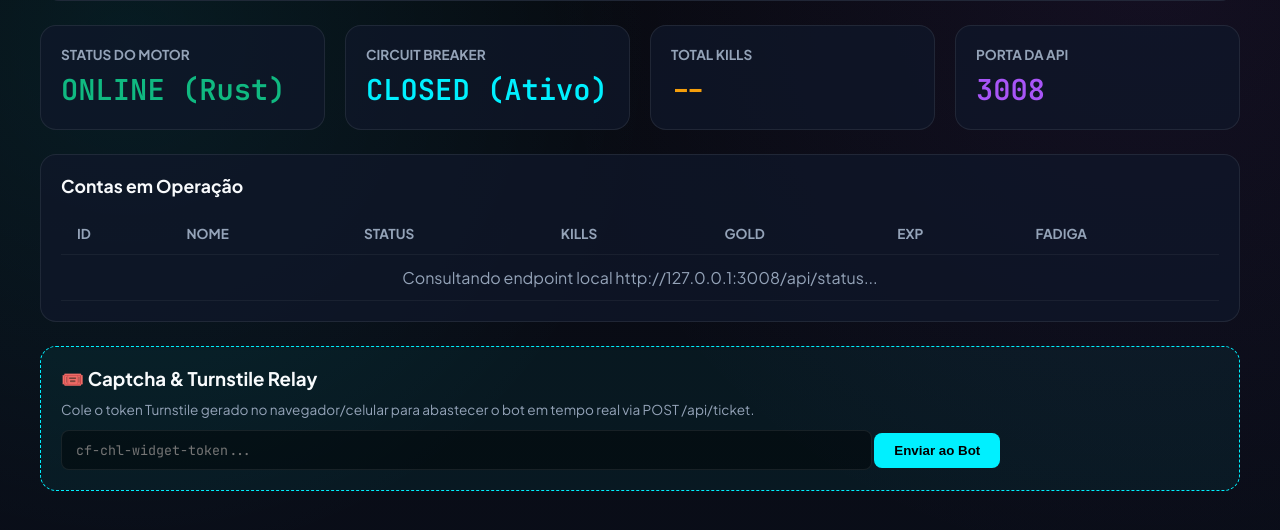
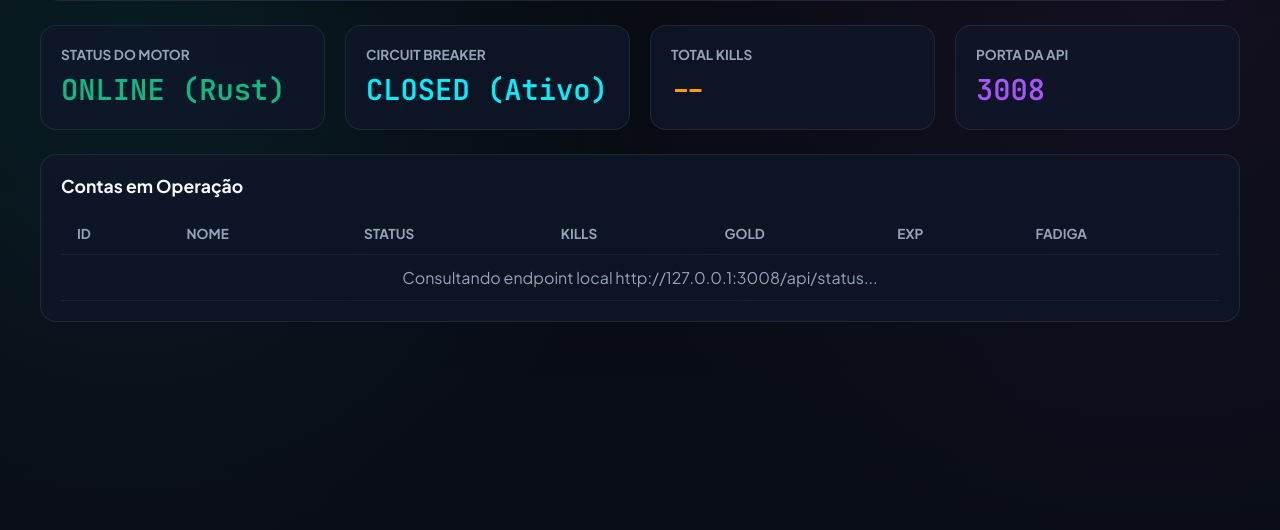
Before and after one commit to kbelludoo/bot-leveling-rust, a plain HTML site: page docs/index.html in a window 1280 px wide. Shown: the part 116-646 px from the top of the page. Drawn offline with Linux system fonts and the light colour scheme; no server answers.

Commit message:
fix(dashboard): remove captcha/turnstile relay form and command inputs, leaving dashboard 100% read-only

```diff
--- a/docs/index.html
+++ b/docs/index.html
@@ -45,9 +45,6 @@
     table { width: 100%; border-collapse: collapse; text-align: left; }
     th, td { padding: 12px 16px; border-bottom: 1px solid rgba(255, 255, 255, 0.05); }
     th { font-size: 0.85rem; color: var(--text-muted); text-transform: uppercase; }
-    .relay-box { margin-top: 24px; background: rgba(0, 240, 255, 0.05); border: 1px dashed var(--accent); border-radius: 16px; padding: 20px; }
-    input[type=text] { width: 70%; padding: 10px 14px; background: rgba(0,0,0,0.4); border: 1px solid var(--card-border); border-radius: 8px; color: #fff; font-family: 'JetBrains Mono', monospace; }
-    button { padding: 10px 20px; background: var(--accent); color: #000; font-weight: 700; border: none; border-radius: 8px; cursor: pointer; }
   </style>
 </head>
 <body>
@@ -104,13 +101,7 @@
       </table>
     </div>
 
-    <div class="relay-box">
-      <h3 style="margin-bottom: 10px;">🎟️ Captcha &amp; Turnstile Relay</h3>
-      <p style="font-size: 0.85rem; color: var(--text-muted); margin-bottom: 12px;">Cole o token Turnstile gerado no navegador/celular para abastecer o bot em tempo real via POST /api/ticket.</p>
-      <input type="text" id="ticketInput" placeholder="cf-chl-widget-token...">
-      <button onclick="submitTicket()">Enviar ao Bot</button>
-      <span id="ticketMsg" style="margin-left: 12px; font-weight: 600;"></span>
-    </div>
+
   </div>
 
   <script>
@@ -145,26 +136,7 @@
       } catch (e) {}
     }
 
-    async function submitTicket() {
-      const t = document.getElementById('ticketInput').value.trim();
-      const msg = document.getElementById('ticketMsg');
-      if (!t) return;
-      try {
-        const res = await fetch('http://127.0.0.1:3008/api/ticket', {
-          method: 'POST',
-          headers: { 'Content-Type': 'application/json' },
-          body: JSON.stringify({ token: t })
-        });
-        const data = await res.json();
-        if (data.ok) {
-          msg.style.color = '#10b981';
-          msg.innerText = '✔ Ticket registrado com sucesso!';
-          document.getElementById('ticketInput').value = '';
-        } else {
-          msg.style.color = '#ef4444';
-          msg.innerText = '✖ Erro: ' + (data.error || 'Falha ao registrar');
-        }
-      } catch (e) {
+          } catch (e) {
         msg.style.color = '#ef4444';
         msg.innerText = '✖ Falha de conexão na porta 3008';
       }
```
